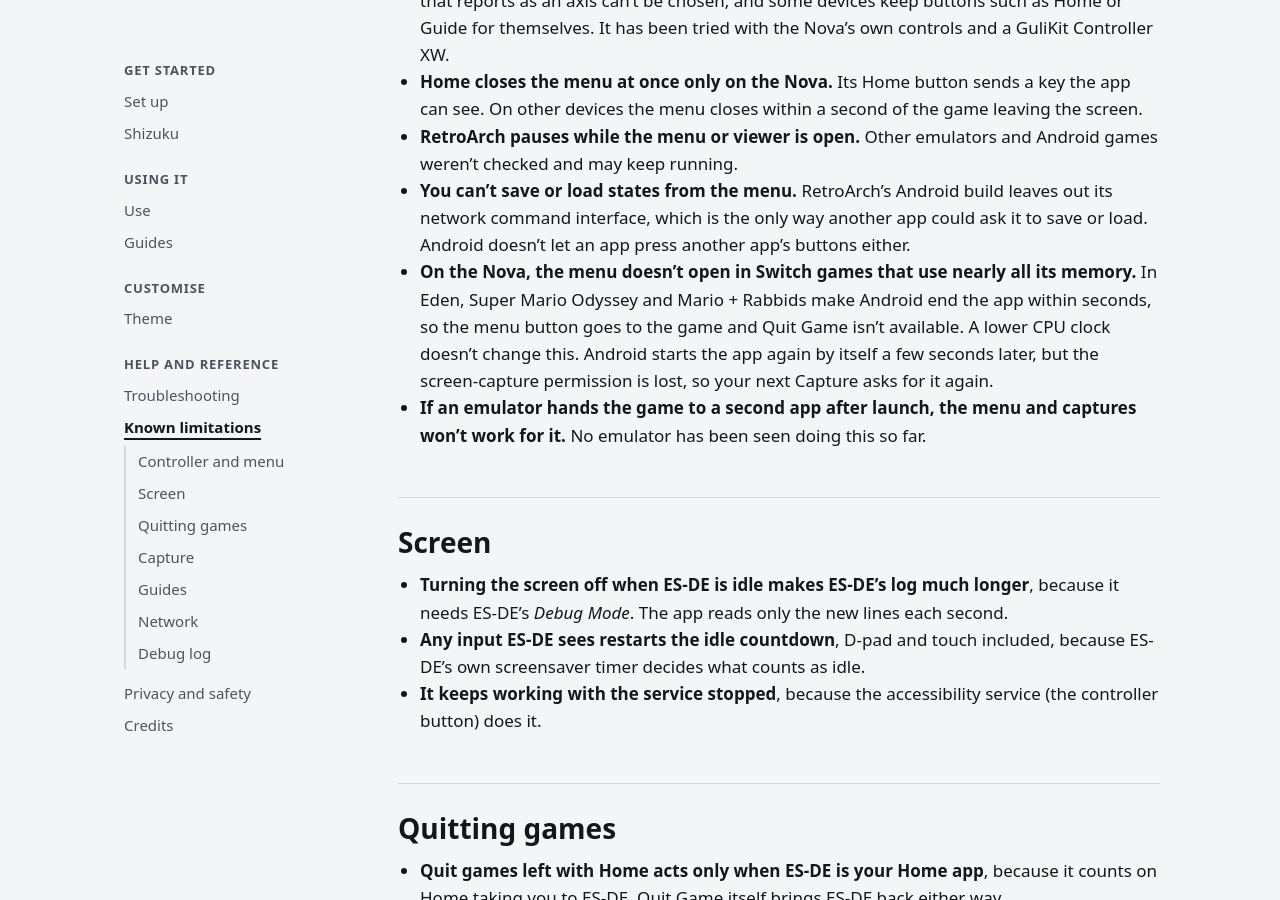
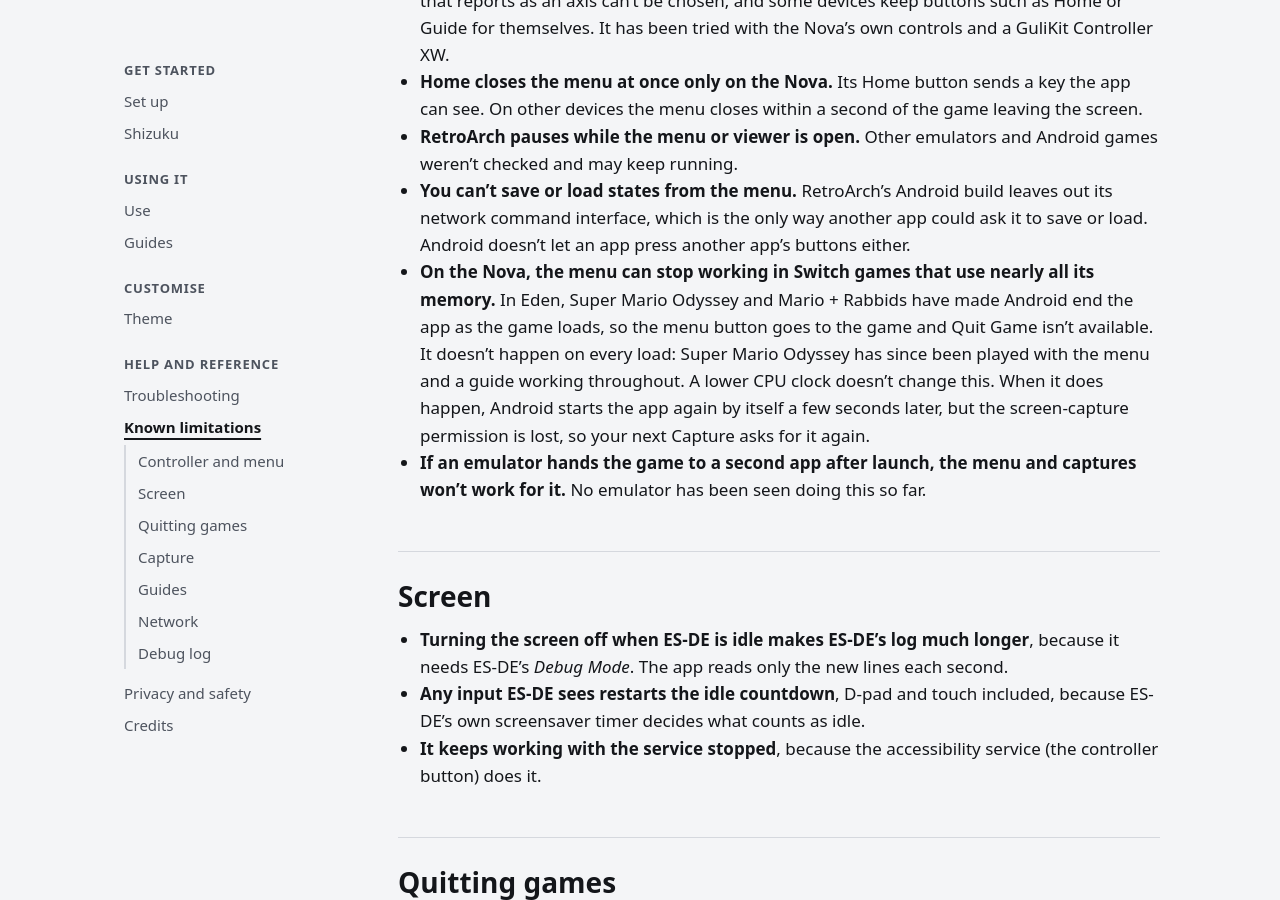
Before and after one commit to clintonium-119/es-de-overlay, a Jekyll site: the page built from docs/limitations.md, in a window 1280 px wide and 900 px high, scrolled down 738 px. Built offline with Jekyll 4.4.1, drawn with Linux system fonts in a browser that asks for light colours; our own code applies the rules of GitHub Pages for plain Markdown files.

Commit message:
Say the Eden memory limitation doesn't happen on every load
Super Mario Odyssey has since been played on the Nova with the menu
and a guide working, so the docs no longer say the menu never opens
in it.

```diff
--- a/docs/limitations.md
+++ b/docs/limitations.md
@@ -15,7 +15,7 @@ Everything here was found on a Retroid Pocket Nova with Android 13, the only dev
 - **Home closes the menu at once only on the Nova.** Its Home button sends a key the app can see. On other devices the menu closes within a second of the game leaving the screen.
 - **RetroArch pauses while the menu or viewer is open.** Other emulators and Android games weren't checked and may keep running.
 - **You can't save or load states from the menu.** RetroArch's Android build leaves out its network command interface, which is the only way another app could ask it to save or load. Android doesn't let an app press another app's buttons either.
-- **On the Nova, the menu doesn't open in Switch games that use nearly all its memory.** In Eden, Super Mario Odyssey and Mario + Rabbids make Android end the app within seconds, so the menu button goes to the game and Quit Game isn't available. A lower CPU clock doesn't change this. Android starts the app again by itself a few seconds later, but the screen-capture permission is lost, so your next Capture asks for it again.
+- **On the Nova, the menu can stop working in Switch games that use nearly all its memory.** In Eden, Super Mario Odyssey and Mario + Rabbids have made Android end the app as the game loads, so the menu button goes to the game and Quit Game isn't available. It doesn't happen on every load: Super Mario Odyssey has since been played with the menu and a guide working throughout. A lower CPU clock doesn't change this. When it does happen, Android starts the app again by itself a few seconds later, but the screen-capture permission is lost, so your next Capture asks for it again.
 - **If an emulator hands the game to a second app after launch, the menu and captures won't work for it.** No emulator has been seen doing this so far.
 
 ## Screen
```
Also changed, not shown: docs/troubleshooting.md (+1 -1 lines).
